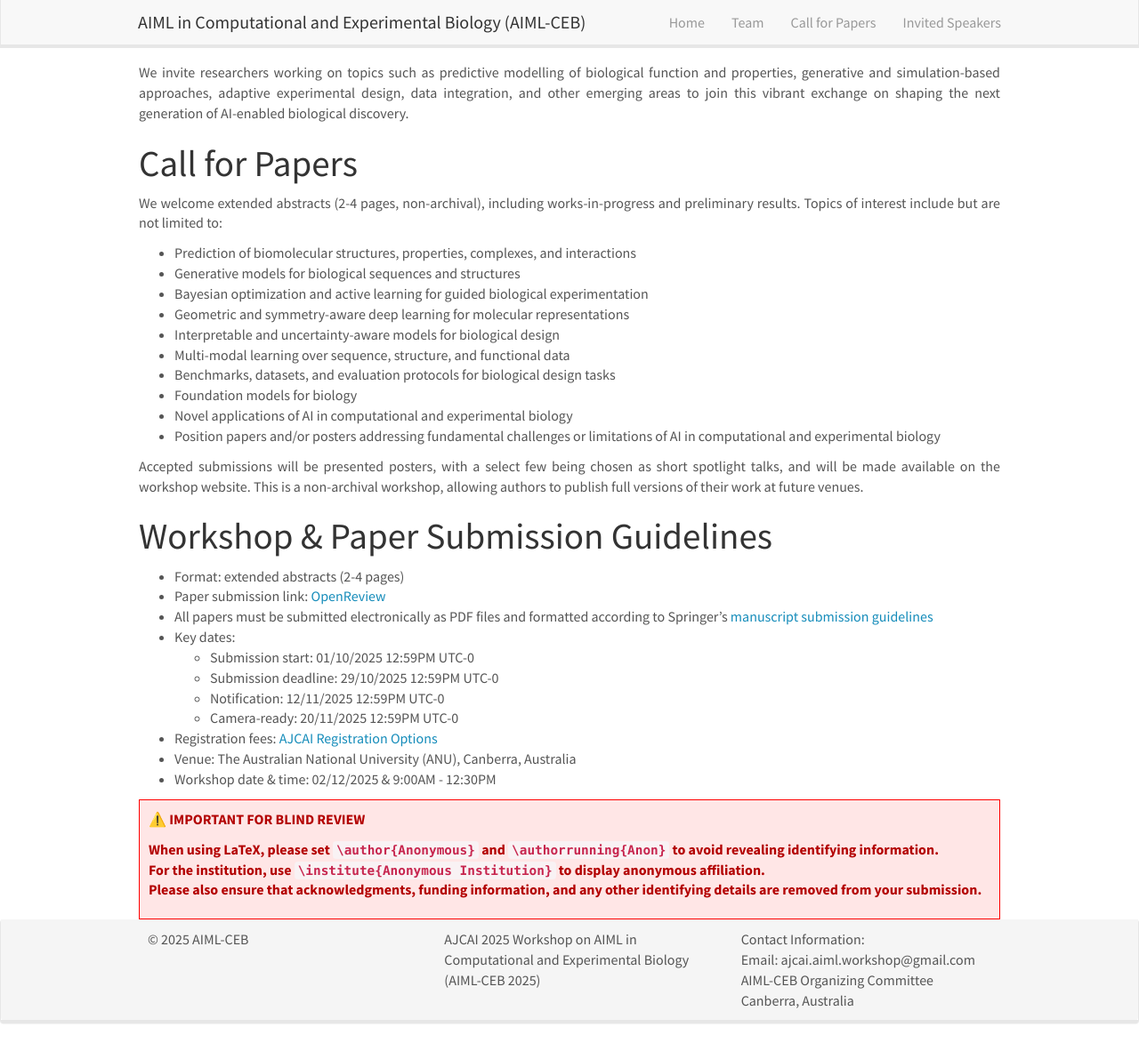
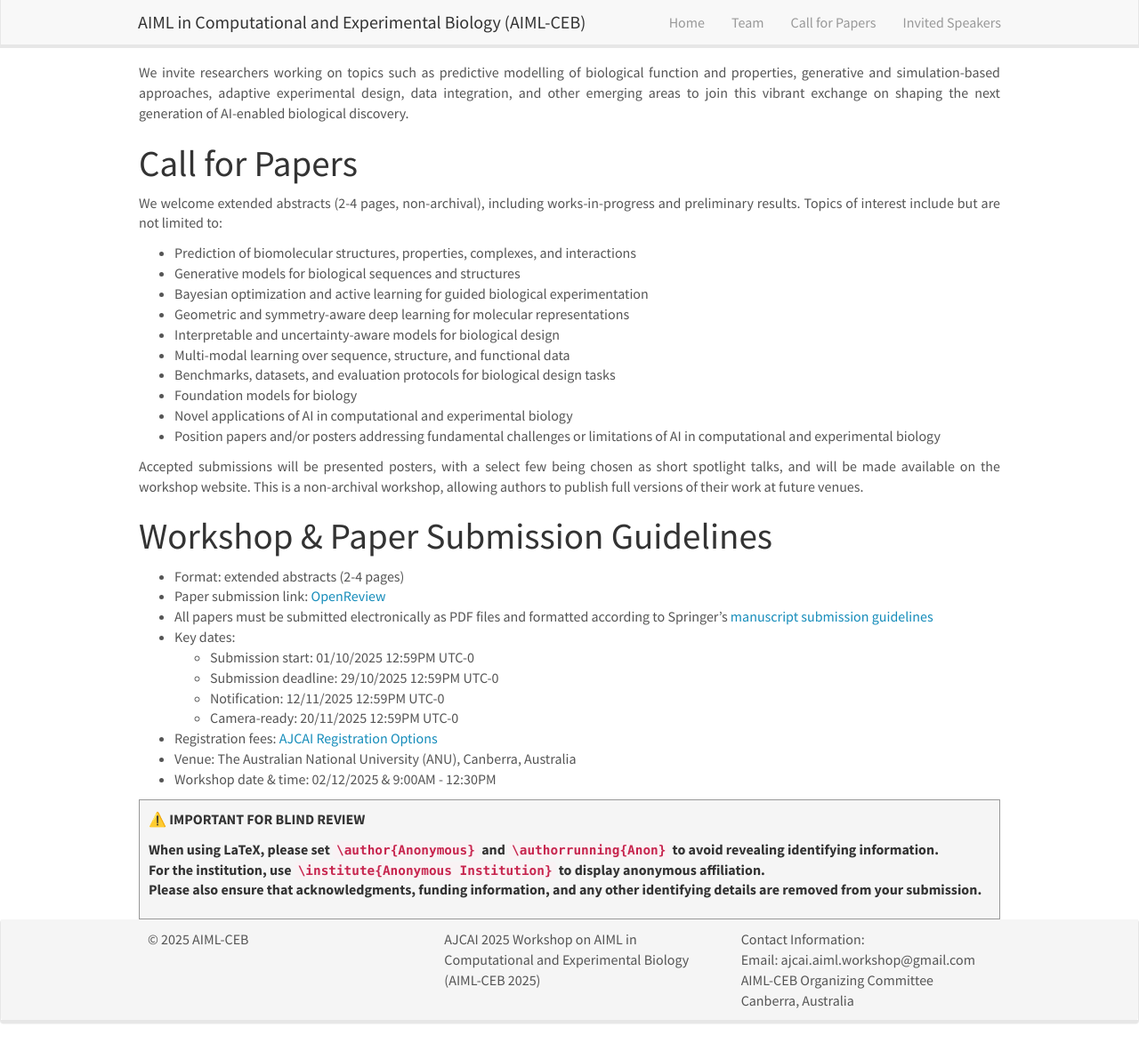
Before and after one commit to aiml-ceb/aiml-ceb.github.io, a Jekyll site: the page built from _pages/openings.md, in a window 1280 px wide and 1173 px high. Shown: the whole window at 89% size. Built offline with Jekyll 4.4.1, drawn with Linux system fonts in a browser that asks for light colours; nearby versions of some CDN libraries.

Commit message:
init_commit_v30

```diff
--- a/_pages/openings.md
+++ b/_pages/openings.md
@@ -39,7 +39,7 @@ permalink: /call_for_papers/
 * Venue: The Australian National University (ANU), Canberra, Australia
 * Workshop date & time: 02/12/2025 & 9:00AM - 12:30PM
 
-<div style="border:1px solid red; padding:10px; background-color:#ffe6e6; color:#b30000; font-weight:bold;">
+<div style="border:1px solid #999; padding:10px; background-color:#f5f5f5; color:#333; font-weight:bold;">
 
 ⚠️ **IMPORTANT FOR BLIND REVIEW**
 
```
